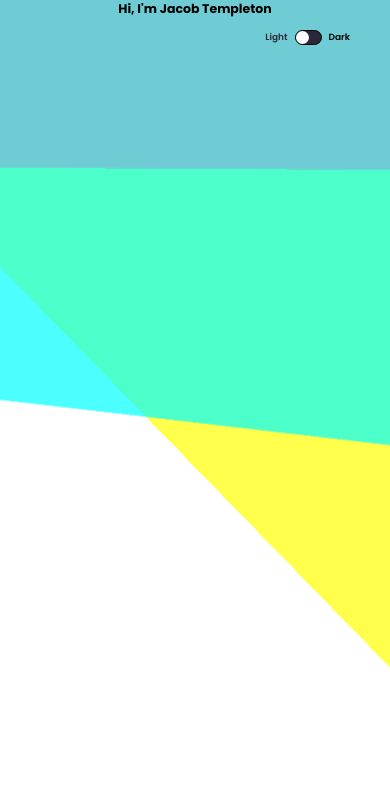
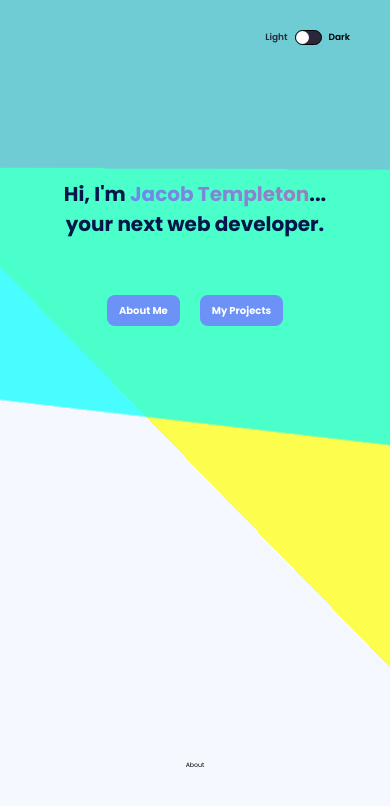
Before and after one commit to JWCTempleton/Portfolio, a React (Create React App) app in the folder portfolio/: page / in a window 390 px wide. Shown: the top 806 px of the page. Built offline with nearby package versions, Linux system fonts and the light colour scheme.

Commit message:
Add media query styling for Hero component, add beginning About component

```diff
--- a/portfolio/src/App.js
+++ b/portfolio/src/App.js
@@ -1,6 +1,7 @@
 import "./App.css";
 import { useState } from "react";
 import Hero from "./components/Hero";
+import About from "./components/About";
 
 function App() {
   const [darkMode, setDarkMode] = useState(false);
@@ -12,6 +13,7 @@ function App() {
   return (
     <div className="App">
       <Hero darkMode={darkMode} toggleDarkMode={toggleDarkMode} />
+      <About />
     </div>
   );
 }
--- /dev/null
+++ b/portfolio/src/components/About.js
@@ -0,0 +1,3 @@
+const About = () => <div className="about">About</div>;
+
+export default About;
--- a/portfolio/src/components/Hero.css
+++ b/portfolio/src/components/Hero.css
@@ -4,11 +4,40 @@
   justify-content: center;
 }
 
+.hero-section {
+  padding-top: 25vh;
+}
+
+.hero-text {
+  font-size: 4vw;
+  font-weight: 700;
+  color: hsl(224, 91%, 15%);
+}
+
+.text-background {
+  background: linear-gradient(90deg, #658bf4, #f26d6a);
+  background-size: 300% 300%;
+  animation: gradient 1.4s alternate infinite;
+  background-clip: text;
+  -webkit-background-clip: text;
+  -webkit-text-fill-color: transparent;
+}
+
+@keyframes gradient {
+  0% {
+    background-position: 0%;
+  }
+  100% {
+    background-position: 100%;
+  }
+}
+
 path {
   transform-origin: 50% 0%;
 }
+
 .background--custom {
-  background-color: #ffffff;
+  background-color: hsl(224, 91%, 98%);
   position: absolute;
   width: 100vw;
   height: 100vh;
@@ -17,13 +46,44 @@ path {
   left: 0;
 }
 
+.button-section {
+  display: flex;
+  justify-content: center;
+  gap: 2rem;
+  margin-top: 4.6rem;
+  margin-bottom: 3.2rem;
+}
+
+.hero-button {
+  background-color: #6c91f7;
+  border: none;
+  cursor: pointer;
+  padding: 1.2rem 1.6rem;
+  color: #ffffff;
+  font-size: 1.6rem;
+  font-weight: 700;
+  border-radius: 0.8rem;
+}
+
+.hero-button:hover {
+  background-color: hsl(224, 91%, 61%);
+  transform: translatey(-3px);
+  box-shadow: rgba(0, 0, 0, 0.25) 2.35px 2.5px 2.6px;
+  transition: background-color 0.2s ease-in-out;
+}
+
+.hero-button:active {
+  transform: translateY(0);
+  box-shadow: none;
+}
+
 .background--custom.dark {
   background-color: rgb(24, 23, 36);
-  color: white;
+  color: hsl(224, 91%, 98%);
 }
 
 .fade-first {
-  animation: fade-first 1.5s;
+  animation: fade-first 1.3s;
 }
 
 .fade-first.dark {
@@ -34,7 +94,7 @@ path {
   opacity: 0;
   animation-name: fade-second;
   animation-duration: 1.3s;
-  animation-delay: 1.2s;
+  animation-delay: 1.1s;
   animation-fill-mode: forwards;
 }
 
@@ -104,3 +164,29 @@ path {
     transform: rotate(-40deg);
   }
 }
+
+@media screen and (max-width: 700px) {
+  .hero-section {
+    padding-top: 20vh;
+  }
+  .hero-text {
+    padding: 1rem;
+    font-size: 3rem;
+  }
+
+  .hero-button {
+    font-size: 1.2rem;
+    padding: 1rem 1.4rem;
+  }
+}
+
+@media screen and (max-width: 500px) {
+  .hero-text {
+    font-size: 2rem;
+  }
+
+  .hero-button {
+    font-size: 1rem;
+    padding: 0.8rem 1.2rem;
+  }
+}
--- a/portfolio/src/components/Hero.js
+++ b/portfolio/src/components/Hero.js
@@ -1,10 +1,32 @@
 import "./Hero.css";
 import Toggler from "./Toggler";
+
 const Hero = ({ darkMode, toggleDarkMode }) => {
   return (
     <div className="hero">
       <Toggler toggleDarkMode={toggleDarkMode} darkMode={darkMode} />
-      <h1>Hi, I'm Jacob Templeton</h1>
+      <div className="hero-section">
+        <p className="hero-text">
+          <span className={darkMode ? "fade-first dark" : "fade-first"}>
+            Hi,{" "}
+          </span>
+          <span className={darkMode ? "fade-second dark" : "fade-second"}>
+            I'm <span className="text-background">Jacob Templeton</span>...
+          </span>
+          <br />
+          <span className={darkMode ? "fade-third dark" : "fade-third"}>
+            your next web developer.
+          </span>
+        </p>
+        <div className="button-section fade-third">
+          <a href="#about">
+            <button className="hero-button">About Me</button>
+          </a>
+          <a href="#projects">
+            <button className="hero-button">My Projects</button>
+          </a>
+        </div>
+      </div>
       <svg
         className={darkMode ? "background--custom dark" : "background--custom"}
         viewBox="0 0 100 100"
```
Also changed, not shown: portfolio/src/components/About.css (added).
